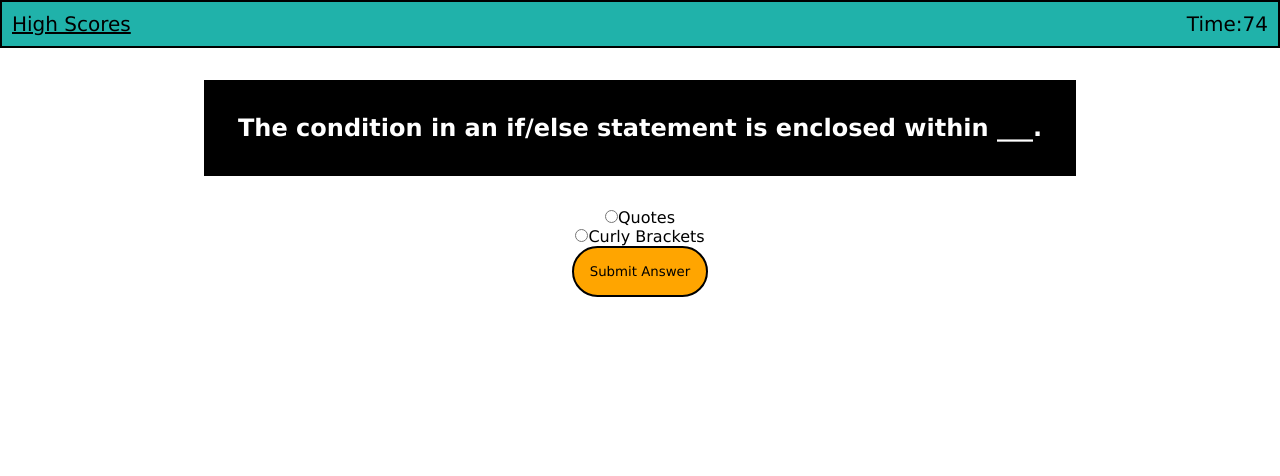
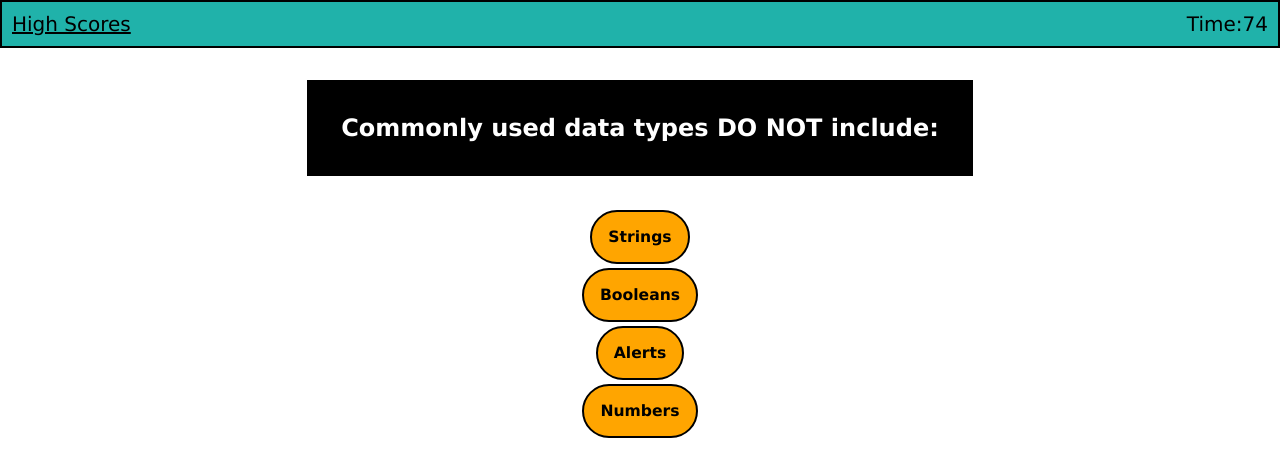
Before and after one commit to pmac16/javascript-quiz-challenge, a plain HTML site: page index.html in a window 1280 px wide. Both pictures are taken after a click on the button "Start Quiz". Drawn offline with Linux system fonts and the light colour scheme.

Commit message:
created answer choice buttons

```diff
--- a/assets/css/style.css
+++ b/assets/css/style.css
@@ -72,3 +72,11 @@ body {
     transform: scale(1.05);
 
 }
+
+.choice-button {
+    padding: 1rem;
+    margin: 2px;
+    border: 2px solid black;
+    background:orange;
+    border-radius: 50px;
+}
--- a/assets/js/quiz.js
+++ b/assets/js/quiz.js
@@ -1,8 +1,9 @@
 //Global variables
 var timeLeft = 75;
 var timeEl = document.getElementById('countdown');
-var currentQuestionNumber = 1; //keeps track of which question we are on
+var currentQuestionNumber = 0; //keeps track of which question we are on
 var answerNumber = 0; //keeps track of which answer they picked
+var currentChoiceNumber = 0;
 
 var questions = [
     "Commonly used data types DO NOT include: ",
@@ -54,7 +55,7 @@ function startQuiz () {
     setTimeout(timerCount, 1000);
 
     //Display each question one at a time
-    var currentQuestionNumber= 0;
+    // var currentQuestionNumber= 0;
     displayQuestion();
 
 };
@@ -91,17 +92,49 @@ function displayQuestion(){
     questionContainer.appendChild(questionText);
 
     // now let us display the answer choices as individual radio buttons in a form
+    var c = currentChoiceNumber;
 
-    var choiceForm=document.createElement("form");
-    choiceForm.className = "form";
-    var choice1 =
-    '<input type="radio" name="ans" value="1">' + choices[n][0] +
-    '<br> <input type="radio" name="ans" value="2">' + choices[n][1] +
-   // '<br> <input type="button" id="ansBtn" onclick="buttonFunction()" value="Submit Answer"> <br>';  this goes with onclick function
-   // and replaces the next statement
-     '<br> <input type="button" class="ansBtn" id="ansBtn" value="Submit Answer"> <br>';
-    choiceForm.innerHTML = choice1
-    questionContainer.appendChild(choiceForm);
+    //button for choice 1
+    var choiceTextString1 = "<h3>" + choices[c][0] + "</h3>"
+
+    var choiceContainer = document.createElement("div");
+    choiceContainer.className = "container";
+    questionContainer.appendChild(choiceContainer);
+
+    var buttonChoice1 = document.createElement("button");
+    buttonChoice1.className = "choice-button"
+    buttonChoice1.innerHTML = choiceTextString1
+    choiceContainer.appendChild(buttonChoice1);
+
+     //button for choice 2
+    var choiceTextString2 = "<h3>" + choices[c][1] + "</h3>"
+
+    var buttonChoice2 = document.createElement("button");
+    buttonChoice2.className = "choice-button"
+    buttonChoice2.innerHTML = choiceTextString2
+    choiceContainer.appendChild(buttonChoice2);
+
+     //button for choice 3
+    var choiceTextString3 = "<h3>" + choices[c][2] + "</h3>"
+
+    var buttonChoice3 = document.createElement("button");
+    buttonChoice3.className = "choice-button"
+    buttonChoice3.innerHTML = choiceTextString3
+    choiceContainer.appendChild(buttonChoice3);
+
+     //button for choice 4
+    var choiceTextString4 = "<h3>" + choices[c][3] + "</h3>"
+
+    var buttonChoice4 = document.createElement("button");
+    buttonChoice4.className = "choice-button"
+    buttonChoice4.innerHTML = choiceTextString4
+    choiceContainer.appendChild(buttonChoice4);
+
+
+
+
+
+
 
     //  now let us add the entire container to the document and display it
     document.body.appendChild(questionContainer);
```
